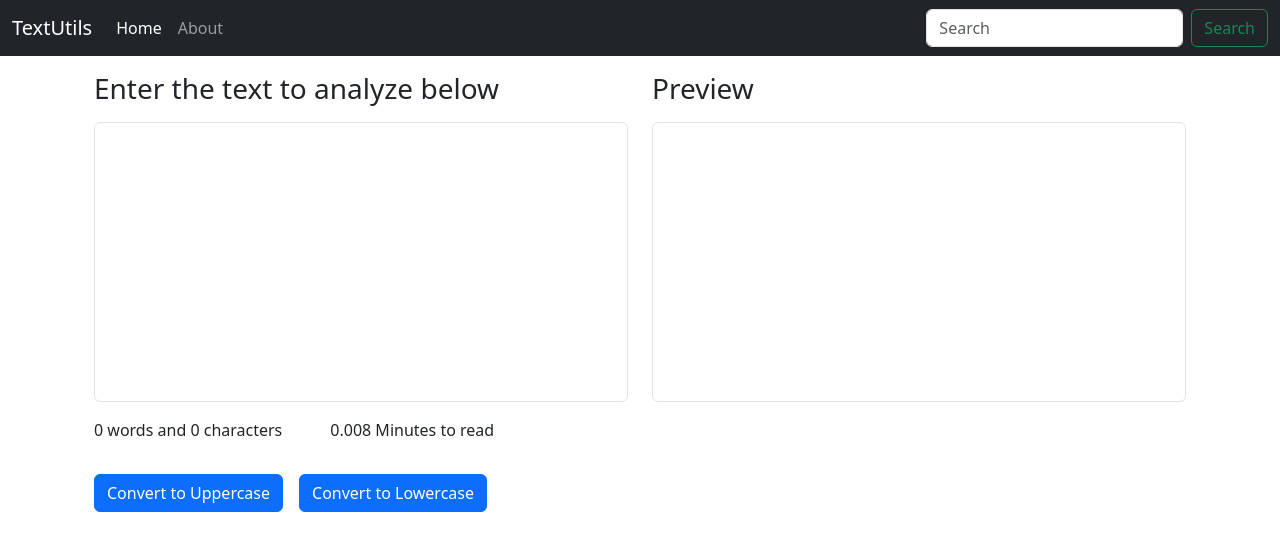
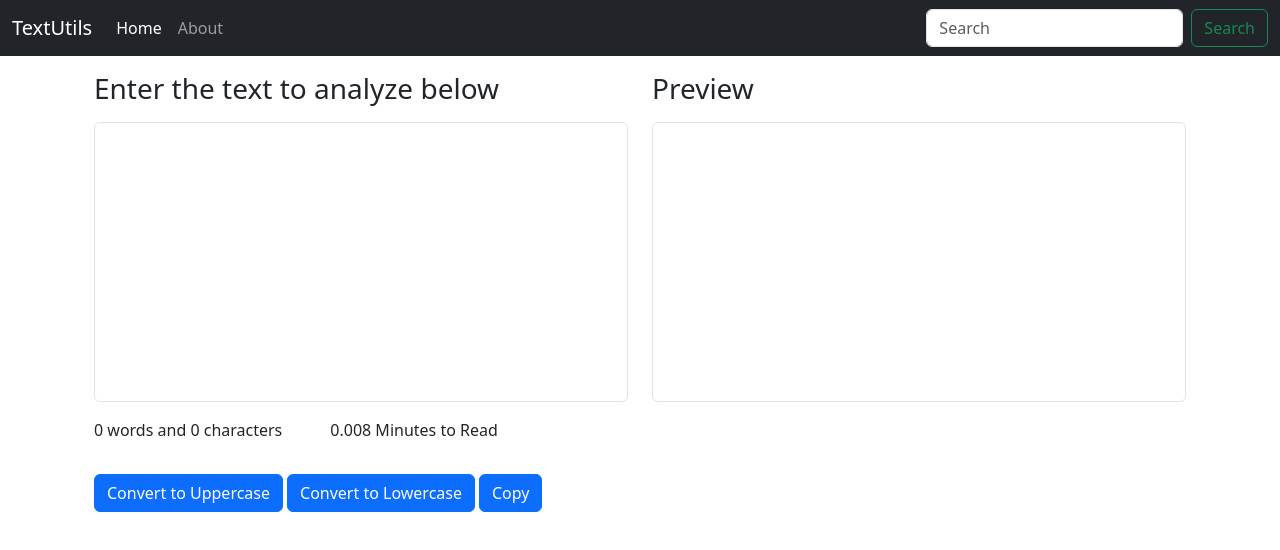
Before and after one commit to heykhem/cwh-reactjs, a React (Vite) app in the folder textutils/: page / in a window 1280 px wide. Shown: the top 550 px of the page. Built offline with nearby package versions, Linux system fonts and the light colour scheme.

Commit message:
Video 9: Challenge Accepted (feat: copy to clipboard)

```diff
--- a/textutils/src/components/TextForm.jsx
+++ b/textutils/src/components/TextForm.jsx
@@ -1,6 +1,7 @@
 import { useState } from "react";
 
 export default function TextForm(props) {
+  const [showAlert, setShowAlert] = useState(false);
   const [text, setText] = useState("");
 
   const handleUpClick = () => {
@@ -13,6 +14,17 @@ export default function TextForm(props) {
     setText(newText);
   };
 
+  const handleCopy = () => {
+    const textarea = document.getElementById("myBox");
+    textarea.select();
+    navigator.clipboard.writeText(text);
+    setShowAlert(true);
+
+    setTimeout(() => {
+      setShowAlert(false);
+    }, 1000);
+  };
+
   const handleOnChange = (e) => {
     setText(e.target.value);
   };
@@ -21,7 +33,7 @@ export default function TextForm(props) {
     <>
       <div className="d-flex">
         <div className="container">
-          <div className="mb-3">
+          <div className="mb-3 parent">
             <h1 className="fs-3 mb-3">{props.heading}</h1>
             <textarea
               name=""
@@ -31,6 +43,11 @@ export default function TextForm(props) {
               onChange={handleOnChange}
               value={text}
             ></textarea>
+            {showAlert && (
+              <div className="alert alert-success child" role="alert">
+                Copied successfully!
+              </div>
+            )}
           </div>
 
           <div className="d-flex gap-5 mt-2 mb-3 ">
@@ -40,15 +57,29 @@ export default function TextForm(props) {
                 : text.split(" ").length}{" "}
               words and {text.length} characters
             </p>
-            <p>{0.008 * text.split(" ").length} Minutes to read</p>
+            <p>{0.008 * text.split(" ").length} Minutes to Read</p>
           </div>
 
-          <button className="btn btn-primary" onClick={handleUpClick}>
-            Convert to Uppercase
-          </button>
-          <button className="btn btn-primary ms-3" onClick={handleLoClick}>
-            Convert to Lowercase
-          </button>
+          <div className="d-flex gap-1 align-items-start">
+            <button
+              className="btn btn-primary flex-shrink-0"
+              onClick={handleUpClick}
+            >
+              Convert to Uppercase
+            </button>
+            <button
+              className="btn btn-primary flex-shrink-0"
+              onClick={handleLoClick}
+            >
+              Convert to Lowercase
+            </button>
+            <button
+              className="btn btn-primary flex-shrink-0"
+              onClick={handleCopy}
+            >
+              Copy
+            </button>
+          </div>
         </div>
 
         <div className="container">
--- a/textutils/src/index.css
+++ b/textutils/src/index.css
@@ -9,3 +9,13 @@
 .scroll-box {
   overflow-y: auto;
 }
+
+.parent {
+  position: relative; /* makes child absolute relative to this */
+}
+
+.child {
+  position: absolute;
+  bottom: -80px; /* moves element 80px below parent's bottom */
+  right: 0;
+}
```
